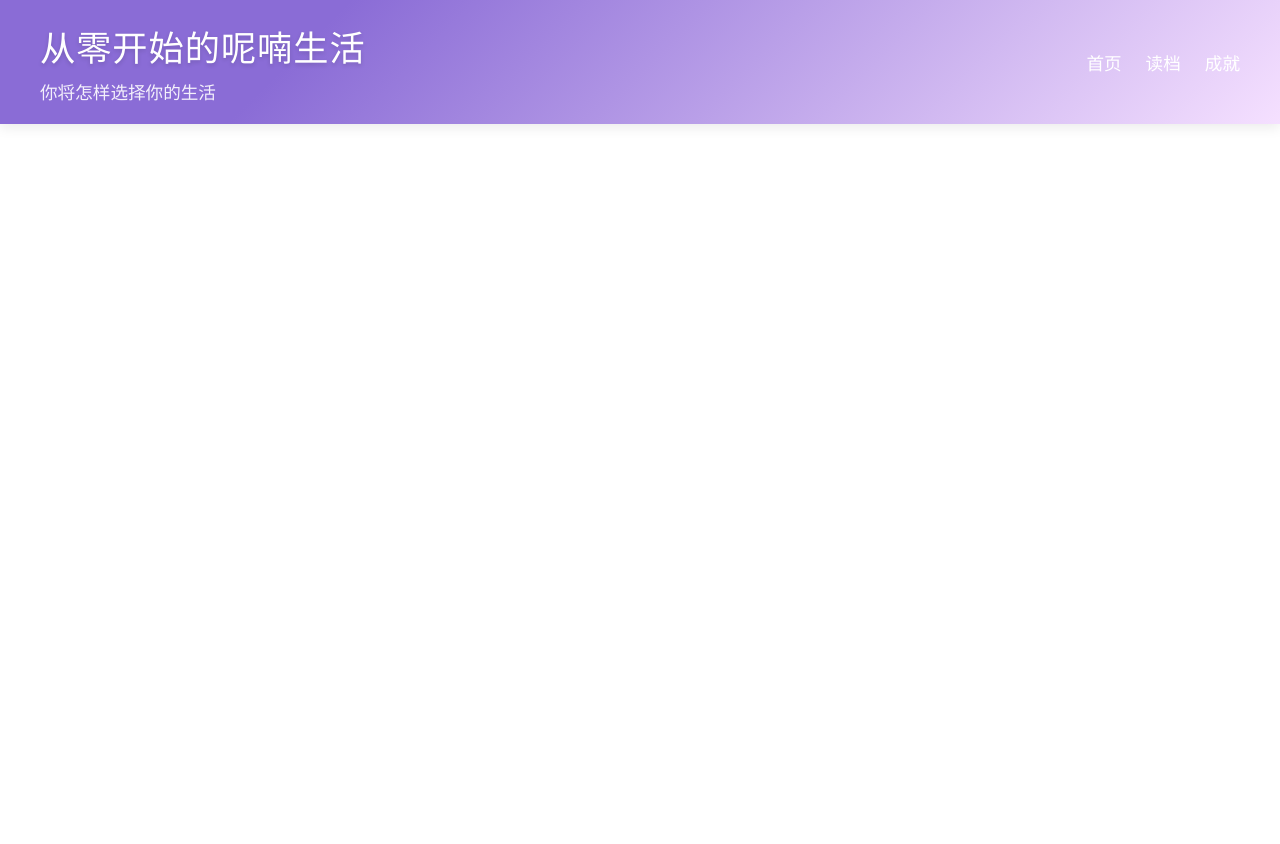
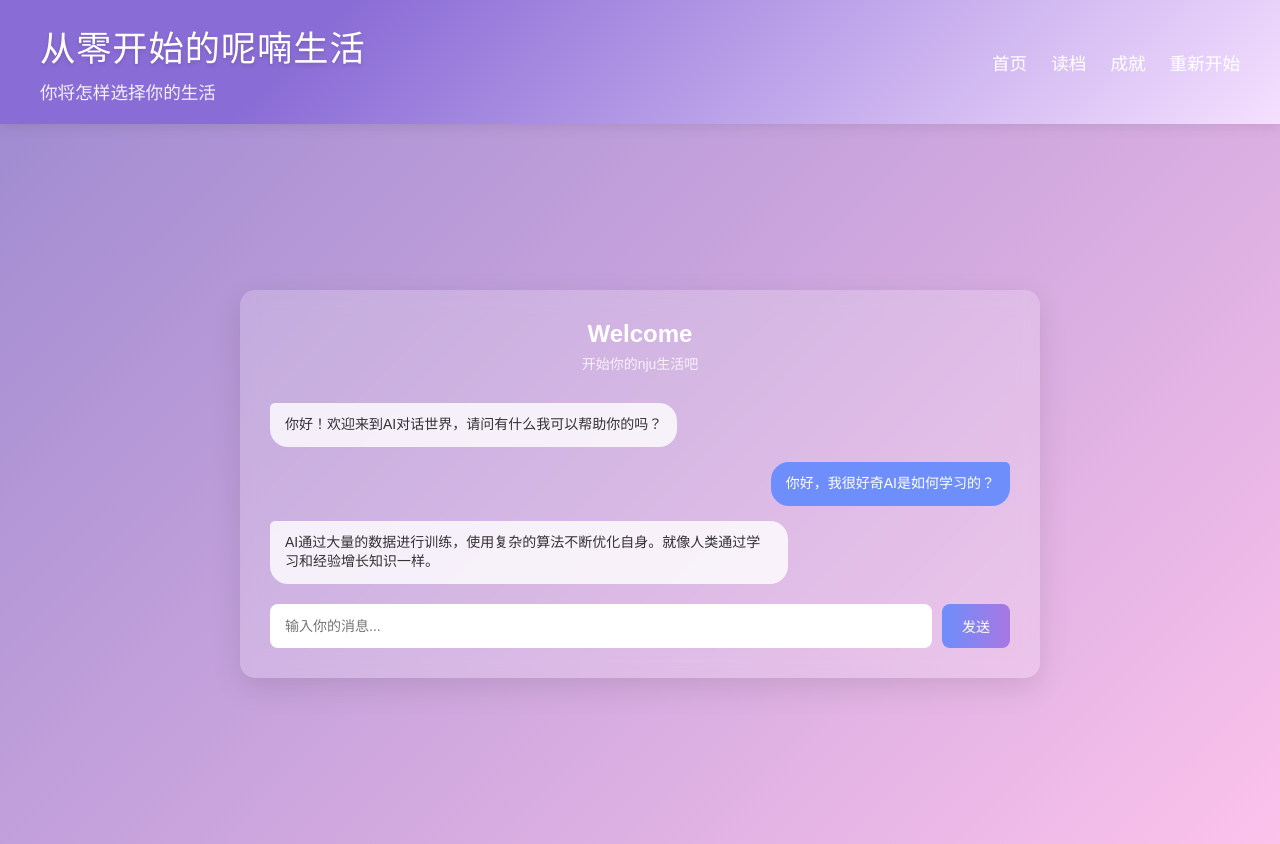
Before and after one commit to idealcounty/StartFromScratch, a Vue app: page / in a window 1280 px wide. Before the commit the page ends 800 px from the top, so only its background shows below. Built offline with nearby package versions, Linux system fonts and the light colour scheme; sample sign-in values are in the browser's storage.

Commit message:
chat.vue

```diff
--- a/src/components/GlobalHeader.vue
+++ b/src/components/GlobalHeader.vue
@@ -16,6 +16,7 @@
         <a href="#home" class="nav-item">首页</a>
         <a href="#load" class="nav-item">读档</a>
         <a href="#achievement" class="nav-item">成就</a>
+        <a href="#restart" class="nav-item">重新开始</a>
       </nav>
     </div>
   </header>
--- a/src/router/index.ts
+++ b/src/router/index.ts
@@ -4,6 +4,10 @@ const router = createRouter({
     history: createWebHashHistory(),
     routes: [{
         path: '/', // 添加默认路由
+        component: () => import('../views/user/Home.vue'), // 假设你的主页组件是 Home.vue
+        meta: { title: '主页' }
+    },{
+        path: '/home', // 添加默认路由
         component: () => import('../views/user/Home.vue'), // 假设你的主页组件是 Home.vue
         meta: { title: '主页' }
     },{
--- a/src/views/user/Home.vue
+++ b/src/views/user/Home.vue
@@ -1,11 +1,152 @@
 <script setup lang="ts">
-
 </script>
 
 <template>
+  <div class="container">
+    <div class="chat-container">
+      <div class="chat-header">
+        <h2>Welcome</h2>
+        <p>开始你的nju生活吧</p>
+      </div>
 
+      <div class="chat-body">
+        <div class="message ai">
+          <div class="message-bubble">
+            你好！欢迎来到AI对话世界，请问有什么我可以帮助你的吗？
+          </div>
+        </div>
+        <div class="message user">
+          <div class="message-bubble">
+            你好，我很好奇AI是如何学习的？
+          </div>
+        </div>
+        <div class="message ai">
+          <div class="message-bubble">
+            AI通过大量的数据进行训练，使用复杂的算法不断优化自身。就像人类通过学习和经验增长知识一样。
+          </div>
+        </div>
+      </div>
+
+      <div class="chat-input">
+        <input type="text" placeholder="输入你的消息...">
+        <button>发送</button>
+      </div>
+    </div>
+  </div>
 </template>
 
 <style scoped>
+* {
+  margin: 0;
+  padding: 0;
+  box-sizing: border-box;
+  font-family: 'PingFang SC', 'Microsoft YaHei', sans-serif;
+}
 
+.container {
+  display: flex;
+  justify-content: center;
+  align-items: center;
+  min-height: calc(100vh - 80px);
+  padding: 0 20px;
+  background: linear-gradient(135deg, #a18cd1, #fbc2eb);
+}
+
+.chat-container {
+  width: 100%;
+  max-width: 800px;
+  background-color: rgba(255, 255, 255, 0.2);
+  border-radius: 15px;
+  padding: 30px;
+  backdrop-filter: blur(10px);
+  box-shadow: 0 10px 30px rgba(0, 0, 0, 0.1);
+}
+
+.chat-header {
+  text-align: center;
+  margin-bottom: 30px;
+  color: white;
+}
+
+.chat-header h2 {
+  font-size: 24px;
+  margin-bottom: 5px;
+}
+
+.chat-header p {
+  font-size: 14px;
+  opacity: 0.8;
+}
+
+.chat-body {
+  display: flex;
+  flex-direction: column;
+  gap: 15px;
+  margin-bottom: 20px;
+  max-height: 400px;
+  overflow-y: auto;
+}
+
+.message {
+  display: flex;
+  align-items: flex-start;
+  gap: 10px;
+}
+
+.message.ai {
+  justify-content: flex-start;
+}
+
+.message.user {
+  justify-content: flex-end;
+}
+
+.message-bubble {
+  max-width: 70%;
+  padding: 12px 15px;
+  border-radius: 18px;
+  font-size: 14px;
+  line-height: 1.4;
+}
+
+.message.ai .message-bubble {
+  background-color: rgba(255, 255, 255, 0.8);
+  color: #333;
+  border-top-left-radius: 5px;
+}
+
+.message.user .message-bubble {
+  background-color: #6e8efb;
+  color: white;
+  border-top-right-radius: 5px;
+}
+
+.chat-input {
+  display: flex;
+  gap: 10px;
+}
+
+.chat-input input {
+  flex: 1;
+  padding: 12px 15px;
+  border: none;
+  border-radius: 8px;
+  font-size: 14px;
+  outline: none;
+}
+
+.chat-input button {
+  padding: 12px 20px;
+  background: linear-gradient(to right, #6e8efb, #a777e3);
+  border: none;
+  border-radius: 8px;
+  color: white;
+  font-size: 14px;
+  cursor: pointer;
+  transition: background 0.3s;
+}
+
+.chat-input button:hover {
+  background: linear-gradient(to right, #5d7df9, #9464d0);
+}
 </style>
--- a/src/views/user/Login.vue
+++ b/src/views/user/Login.vue
@@ -9,7 +9,8 @@ const router = useRouter()
 // 表单数据
 const name = ref('')
 const password = ref('')
-
+const errMsg = ref('')
+const loading = ref(false)
 // 表单验证逻辑
 const isTelEmpty = computed(() => name.value.trim() === '')
 const isPasswordEmpty = computed(() => password.value.trim() === '')
@@ -19,44 +20,26 @@ const loginDisabled = computed(() => isTelEmpty.value || isPasswordEmpty.value)
 const rememberMe = ref(false)
 
 // 登录逻辑
-async function handleLogin() {
-  if (loginDisabled.value) {
-    ElMessage({
-      message: '请输入用户名和密码',
-      type: 'error',
-      center: true
-    })
-    return
-  }
-
-  try {
-    const res = await userLogin(name.value, password.value)
-    console.log(res)
+function handleLogin() {
+  userLogin(name.value, password.value).then(res => {
+    console.log(res.data.code)
     if (res.data.code === '000') {
-      ElMessage({
-        message: '登录成功！',
-        type: 'success',
-        center: true
+      const token = res.data.result
+      sessionStorage.setItem('token', token)
+      router.push({path: "/"})
+    } else if (res.data.code === '400') {
+      errMsg.value = '登陆失败'
+      password.value = ''
+    }
+  })
+      .catch(error => {
+        console.error("登录请求失败:", error);
+        errMsg.value = '手机号或密码错误';
       })
-      console.log(1)
-      router.push({ path: '/' })  // 跳转到主页或其他页面
-    } else {
-      ElMessage({
-        message: res.data.msg || '登录失败，请检查用户名和密码',
-        type: 'error',
-        center: true
-      })
-    }
-  } catch (error) {
-    ElMessage({
-      message: '登录失败，请检查网络或稍后再试',
-      type: 'error',
-      center: true
-    })
-    console.error('登录错误:', error)
-  }
+      .finally(() => {
+        loading.value = false; // 取消加载状态
+      });
 }
-
 // 跳转到注册页面
 function JumpToRegister() {
   router.push({ path: '/register' })
```
